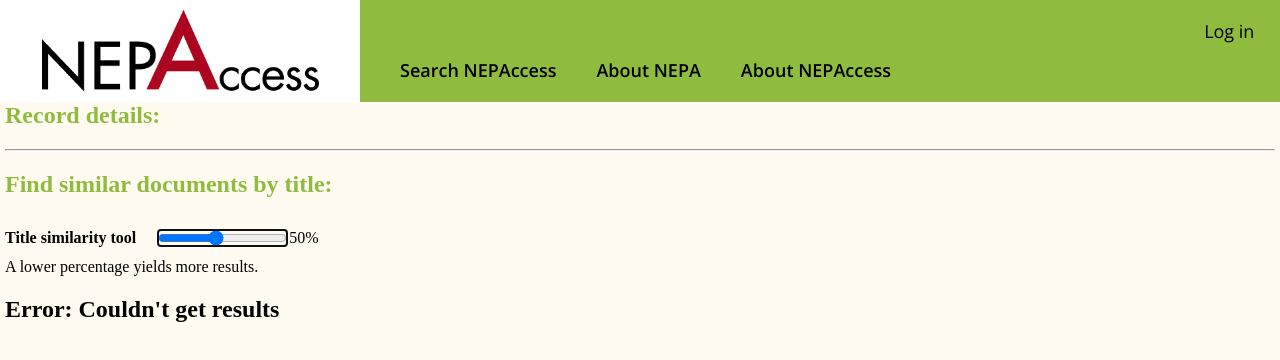
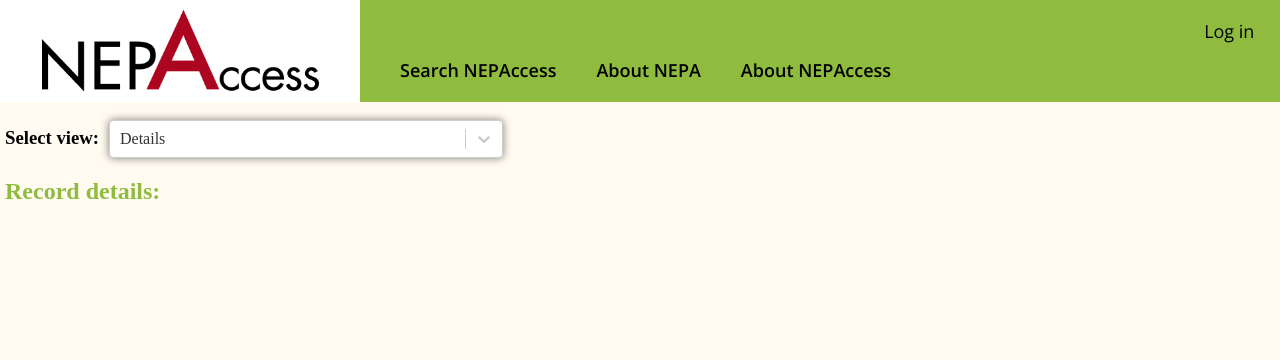
Before and after one commit to GeorgeMSchaffer/nepaccessFront, a React (Create React App) app: page /recordDetailsTab in a window 1280 px wide. Shown: the top 360 px of the page. Built offline with nearby package versions, Linux system fonts and the light colour scheme; no server answers.

Commit message:
Update GUI added
Needs validation, curator check and backend .save hook + corresponding button

```diff
--- /dev/null
+++ b/src/DetailsUpdate.js
@@ -0,0 +1,123 @@
+import React from 'react';
+
+import DatePicker from "react-datepicker";
+
+import "./details.css";
+
+// TODO: Add in save
+
+class DetailsUpdate extends React.Component {
+
+    constructor(props) {
+        super(props);
+        this.state = {
+            record: {}
+        };
+        // console.log("Constructor", this.props.record);
+    }
+
+    updateRecord = () => {
+        // TODO
+        console.log("Record updated");
+    }
+
+    // inferior to onInput but react complains if there's no onChange handler
+    onChange = (evt) => {}
+
+    onInput = (evt) => {
+        if(evt && evt.target){
+            let targetName = evt.target.name;
+            let targetValue = evt.target.value;
+            this.setState(prevState => {
+                let record = { ...prevState.record };  // shallow copy of state variable
+                record[targetName] = targetValue;                     // update the name property, assign a new value
+                return { record };                                 // return new state object
+            }, () =>{
+                // TODO: Validate inputs
+            });
+        }
+    }
+
+    onDateChange = (evt) => {
+        console.log("Old date", this.state.record.registerDate);
+        this.setState(prevState => {
+            let record = { ...prevState.record };  // shallow copy of state variable
+            record.registerDate = evt;                     // update the name property, assign a new value
+            return { record };                                 // return new state object
+        }, () =>{
+            console.log("Date changed", this.state.record.registerDate);
+        });
+    }
+
+    // Deep clone to state from props to populate inputs (options are either this or a backend call)
+    setupInputs = () => {
+        if(this.props && this.props.record && !this.state.record.registerDate) { // Props populated yet?  Record still unpopulated?
+            // console.log("props", this.props.record);
+            // let startState = { ...this.props.record}; /// shallow clone, would be fine today but maybe not tomorrow
+            let startState = JSON.parse(JSON.stringify(this.props.record)); // Deep clone (new array/object properties cloned from props object are fully disconnected)
+
+            // Handle date
+            if(typeof(startState.registerDate) === "string"){
+                startState.registerDate = new Date(startState.registerDate);
+            }
+
+            // populate state
+            this.setState({
+                record: startState
+            })
+        }
+    }
+
+	render() {
+        try {
+            return (
+                <div className="update">
+                    <hr />
+                    <label className="update">Federal Register Date</label>
+                    <DatePicker
+                        selected={this.state.record.registerDate}
+                        onChange={this.onDateChange}
+                        dateFormat="yyyy/MM/dd" placeholderText="YYYY/MM/DD"
+                        className="date block"
+                    />
+                    <label className="update">Agency</label>
+                    <input type="text" name="agency" value={"" + this.state.record.agency} onInput={this.onInput} onChange={this.onChange}></input>
+                    {/* <input type="text" value={"" + this.state.record.commentDate} onInput={this.onInput} onChange={this.onChange}></input> */}
+                    <label className="update">Comments filename</label>
+                    <input type="text" name="commentsFilename" value={"" + this.state.record.commentsFilename} onInput={this.onInput} onChange={this.onChange}></input>
+                    <label className="update">Document type</label>
+                    <input type="text" name="documentType" value={"" + this.state.record.documentType} onInput={this.onInput} onChange={this.onChange}></input>
+                    <label className="update">Filename</label>
+                    <input type="text" name="filename" value={"" + this.state.record.filename} onInput={this.onInput} onChange={this.onChange}></input>
+                    <label className="update">Folder</label>
+                    <input type="text" name="folder" value={"" + this.state.record.folder} onInput={this.onInput} onChange={this.onChange}></input>
+                    <label className="update">Link</label>
+                    <input type="text" name="link" value={"" + this.state.record.link} onInput={this.onInput} onChange={this.onChange}></input>
+                    <label className="update">Notes</label>
+                    <input type="text" name="notes" value={"" + this.state.record.notes} onInput={this.onInput} onChange={this.onChange}></input>
+                    <label className="update">State</label>
+                    <input type="text" name="state" value={"" + this.state.record.state} onInput={this.onInput} onChange={this.onChange}></input>
+                    <label className="update">Title</label>
+                    <input type="text" name="title" value={"" + this.state.record.title} onInput={this.onInput} onChange={this.onChange}></input>
+                </div>
+            );
+        }
+        catch (e) {
+            return (
+                <div>
+                    Unknown error; please try refreshing or try again later.
+                </div>
+            )
+        }
+    }
+
+    componentDidMount() {
+        this.setupInputs();
+        console.log("Mounted", this.state.record)
+    }
+    componentDidUpdate() {
+        console.log("Updated", this.state.record);
+    }
+}
+
+export default DetailsUpdate;
--- a/src/Main.js
+++ b/src/Main.js
@@ -184,6 +184,7 @@ class Main extends React.Component {
                 method: 'POST'
             }).then(response => {
                 result = response && response.status === 200;
+                console.log(result);
                 this.setState({
                     curator: result
                 }, () => {
--- a/src/MatchSearcher.js
+++ b/src/MatchSearcher.js
@@ -52,7 +52,7 @@ class MatchSearcher extends React.Component {
 
     render () {
 
-        let similarityTooltip = "A lower percentage yields more results.";
+        let similarityTooltip = "A lower match percentage yields more results.";
         return (
             <form className="titleMatchForm" onSubmit={this.submitHandler}>
                 {/* <Tooltip
--- a/src/RecordDetailsTab.js
+++ b/src/RecordDetailsTab.js
@@ -1,24 +1,23 @@
 import React from 'react';
+
+import Select from 'react-select';
 import ReactModal from 'react-modal';
 import axios from 'axios';
 
 import DownloadFile from './DownloadFile.js';
 import MatchSearcher from './MatchSearcher.js';
 import MatchResults from './MatchResults.js';
+import DetailsUpdate from './DetailsUpdate.js';
 
 import './index.css';
 import './match.css';
 
 import Globals from './globals.js';
-// -1. User clicks Record
-// -2. Modal opens, shows Record metadata from props
-// 3. ID of record or foreign process ID is sent to backend with getRecordDetails(this.props.ID) and message becomes "Loading related documents..."
-// 4. Table of title/type/% match/download for related records, message becomes "Related documents:"
-// 5. Slider/1-100 textbox for % match (will have to re-request from database with new percentage, debounced)
-// 0%+ match would return all records, and that would be silly, need to restrict on backend also
-// 6. Good place to put curation options for authorized users
+// 1. User clicks Record
+// 2. Tab opens, shows Record metadata from backend call
+// Good place to put curation options for authorized users
 // i.e. alter metadata, import new relations (maybe do this elsewhere), verify/unlink existing relations...
-// and the database updates to reflect it after they confirm changes
+// and the database updates to reflect it after they confirm changes (confirmation window is a big plus, also cancel/reset option to put the original values back in)
 
 export default class RecordDetailsTab extends React.Component {
 
@@ -33,15 +32,23 @@ export default class RecordDetailsTab extends React.Component {
             details: {
 
             },
+            dropdownOption: {value: 'Details', label: 'Details'},
             detailsID: 0,
-            searchResults: [],
+            searchResults: [
+
+            ],
             networkError: '',
             searcherClassName: '',
-            message: "Find similar documents by title:",
             show: false,
             resultsText: "",
         };
     }
+
+
+	onDropdownChange = (evt) => {
+        this.setState({ dropdownOption: evt });
+    }
+
 
     populate = () => {
             let populateUrl = Globals.currentHost + "test/get_by_id";
@@ -133,7 +140,14 @@ export default class RecordDetailsTab extends React.Component {
 			});
 
 		});
-	}
+    }
+
+
+    getIdParam = () => {
+        let idString = Globals.getParameterByName("id");
+        return parseInt(idString);
+    }
+
 
     /** Return all metadata, not just what search table shows */
     showDetails = () => {
@@ -155,15 +169,39 @@ export default class RecordDetailsTab extends React.Component {
                     return '';
                 }
                 else {
-                    return <div><p key={i} className='modal-line'><span className='modal-title'>{keyName}:</span> {cellData[key]}</p></div>;
+                    console.log(i, keyName, cellData[key]);
+                    return (<div><p key={i} className='modal-line'><span className='modal-title'>{keyName}:</span> {cellData[key]}</p></div>);
                 }
             }));
         }
     }
 
-    getIdParam = () => {
-        let idString = Globals.getParameterByName("id");
-        return parseInt(idString);
+
+
+    showView = () => {
+        // One benefit of switching here instead of dynamically hiding elements is that Tabulator doesn't error out when hidden
+        if(this.state.dropdownOption.value === 'Details'){ // Show details panel
+            return (
+                <div className="record-details">
+                    <h2 className="title-color">Record details:</h2>
+                    {this.showDetails()}
+                </div>
+            );
+        } else if(this.state.dropdownOption.value === 'Match') {
+            return (
+                <div className="record-details">
+                    <h2 className="title-color">Find similar documents by title:</h2>
+                    <div><p className='modal-line'><span className='modal-title'>Title:</span> {this.state.details.title} </p></div>
+                    {this.showDocuments()}
+                </div>
+            );
+        } else { // Show update panel
+            return (
+                <div className="record-details">
+                    {this.showUpdate()}
+                </div>
+            );
+        }
     }
 
     showDocuments = () => {
@@ -173,7 +211,15 @@ export default class RecordDetailsTab extends React.Component {
                 <MatchResults results={this.state.searchResults} resultsText={this.state.resultsText} />
             </div>
         )
-	}
+    }
+
+
+
+    showUpdate = () => {
+        return (
+            <DetailsUpdate record={this.state.details} />
+        );
+    }
 
     render () {
 
@@ -181,19 +227,51 @@ export default class RecordDetailsTab extends React.Component {
             ReactModal.setAppElement('body');
         }
 
+
+        const customStyles = {
+            option: (styles, state) => ({
+                 ...styles,
+                borderBottom: '1px dotted',
+	            backgroundColor: 'white',
+                color: 'black',
+                '&:hover': {
+                    backgroundColor: 'lightgreen'
+                },
+                width: "500px",
+            }),
+            control: (styles) => ({
+                ...styles,
+                backgroundColor: 'white',
+            })
+        }
+
+        // TODO: Curator check
+
+        let curator = true;
+        let viewOptions = [ { value: 'Details', label: 'Details' }, {value: 'Match', label: 'Title similarity search'}];
+        if(curator) {
+            viewOptions.push({ value: 'Update', label: 'Edit' });
+        }
+
+
         return (
             <div id="details">
                 <label className="errorLabel">{this.state.networkError}</label>
-                <h2 className="title-color">Record details:</h2>
-                <div className="record-details">
-                    {this.showDetails()}
-                </div>
-                <hr />
-                <h2 className="title-color">{this.state.message}</h2>
-                {this.showDocuments()}
+                <br />
+                <h3 className="advanced-label inline" htmlFor="detailsDropdown">Select view:</h3>
+                <Select id="detailsDropdown" className="multi inline-block" classNamePrefix="react-select" name="detailsDropdown" isSearchable
+                    styles={customStyles}
+                    options={viewOptions}
+                    onChange={this.onDropdownChange}
+                    value={this.state.dropdownOption}
+                    // (temporarily) specify menuIsOpen={true} parameter to keep menu open to inspect elements.
+                    // menuIsOpen={true}
+                />
+                {this.showView()}
             </div>
         );
     }
+
 
     // After render
 	componentDidMount() {
--- /dev/null
+++ b/src/details.css
@@ -0,0 +1,23 @@
+label.update {
+    font-weight: bold;
+    display: inline;
+    margin: 10px;
+}
+
+div.update>input {
+    display: block;
+    line-height: 1.5em;
+    font-size: 1.1em;
+    padding: 5px;
+    width: 80%;
+}
+
+div.update>.react-datepicker-wrapper {
+    display: block;
+}
+div.update .react-datepicker__input-container>input {
+    line-height: 1.5em;
+    font-size: 1.1em;
+    padding: 5px;
+    width: 80%;
+}
--- a/src/index.css
+++ b/src/index.css
@@ -359,3 +359,16 @@ a.email-text {
 .button:disabled {
     color: #888;
 }
+
+.react-select__control {
+    margin-left: 10px;
+    border: 1px solid black;
+    border-radius: 0px;
+    box-shadow: 0px 0px 8px rgba(0, 0, 0, 0.5);
+
+    cursor: pointer;
+}
+
+.react-select__value-container {
+    width: 355px;
+}
```
